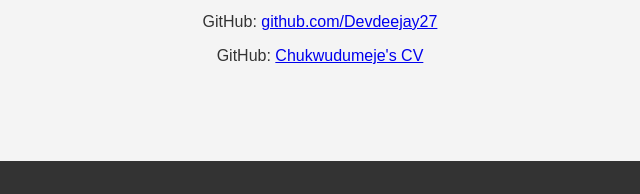
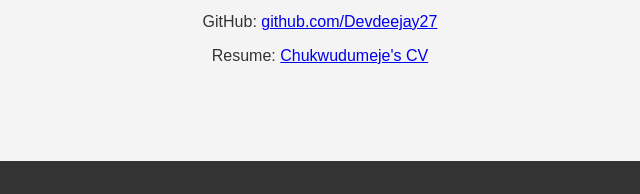
Before and after one commit to Devdeejay27/Portfolio, a plain HTML site: page index.html in a window 1280 px wide. Shown: the part 2367-2561 px from the top of the page, 320-960 px from the left. Drawn offline with Linux system fonts and the light colour scheme.

Commit message:
Edited index.html

```diff
--- a/index.html
+++ b/index.html
@@ -62,7 +62,7 @@
             <h2>Contact Me</h2>
             <p>Email: <a href="mailto:dum_obieli@yahoo.com">dum_obieli@yahoo.com</a></p>
             <p>GitHub: <a href="https://github.com/Devdeejay27" target="_blank">github.com/Devdeejay27</a></p>
-            <p>GitHub: <a href="https://drive.google.com/file/d/14SaFFWFi4T66Lq7lFN3xXSAklZQ02fxd/view?usp=sharing" target="_blank">Chukwudumeje's CV</a></p>
+            <p>Resume: <a href="https://drive.google.com/file/d/14SaFFWFi4T66Lq7lFN3xXSAklZQ02fxd/view?usp=sharing" target="_blank">Chukwudumeje's CV</a></p>
         </div>
     </section>
 
```
